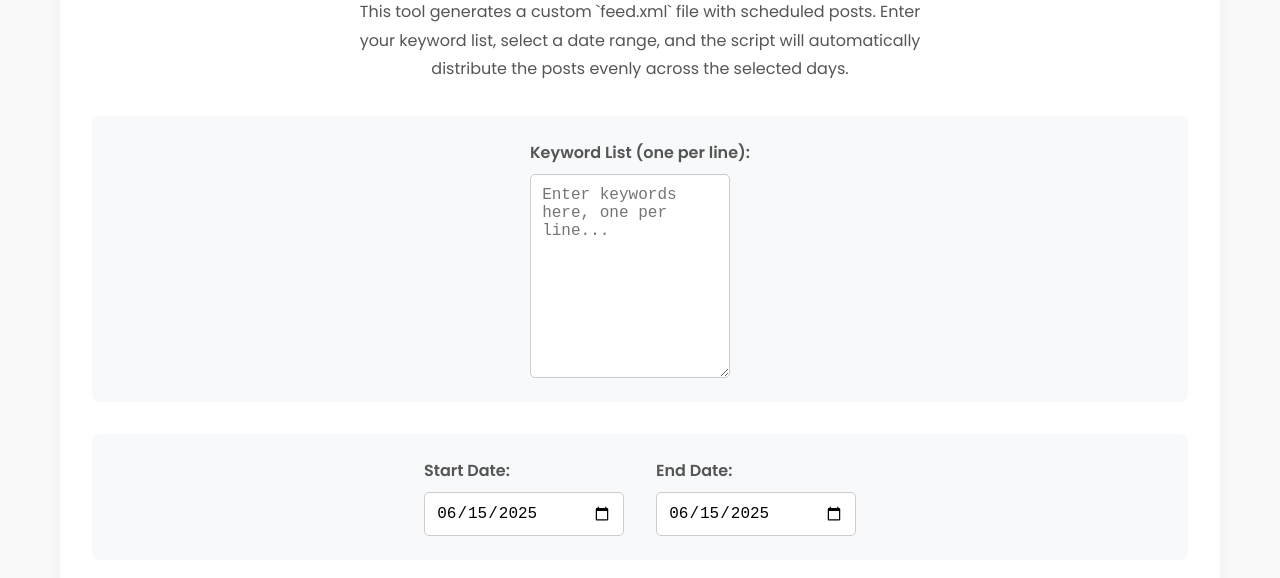
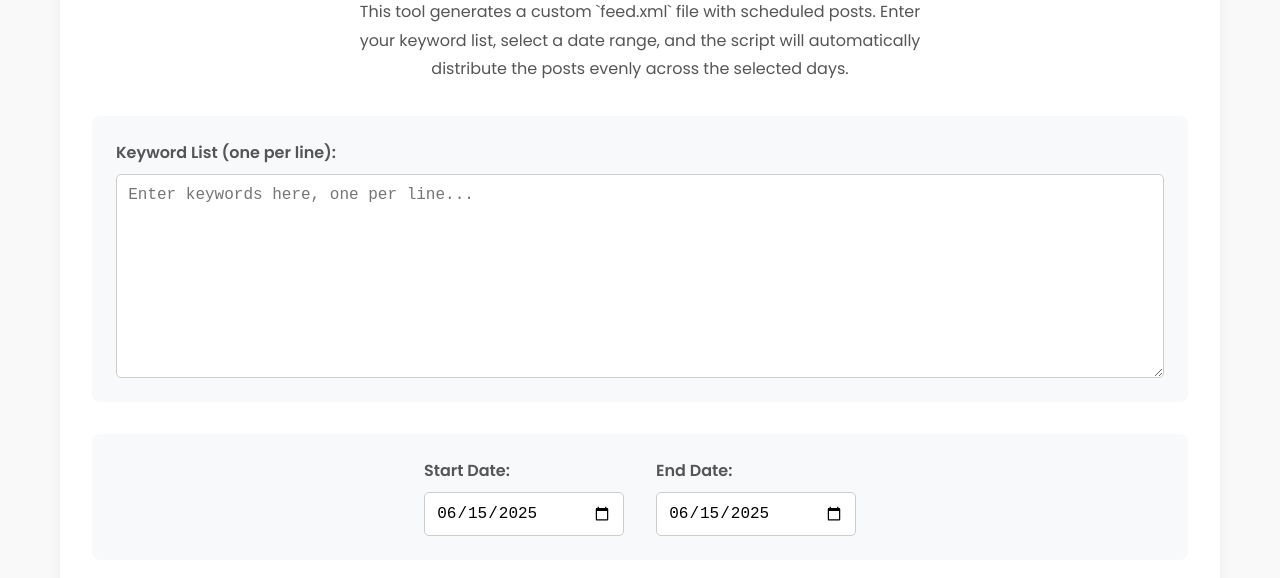
Before and after one commit to roomdecorideas/AGC-V4, a plain HTML site: page tool-feed.html in a window 1280 px wide. Shown: the part 222-800 px from the top of the page. Drawn offline with Linux system fonts and the light colour scheme.

Commit message:
Update tool-feed.html

```diff
--- a/tool-feed.html
+++ b/tool-feed.html
@@ -6,6 +6,16 @@
     <title>Advanced RSS Feed Generator | DecorInspire</title>
     <link rel="icon" type="image/x-icon" href="/favicon.ico">
     <link rel="stylesheet" href="style.css">
+    <style>
+        .setting-item.full-width {
+            width: 100%;
+            flex-basis: 100%;
+        }
+        #keyword-list {
+            width: 100%;
+            box-sizing: border-box; /* Memastikan padding tidak menambah lebar elemen */
+        }
+    </style>
 </head>
 <body>
 
```
